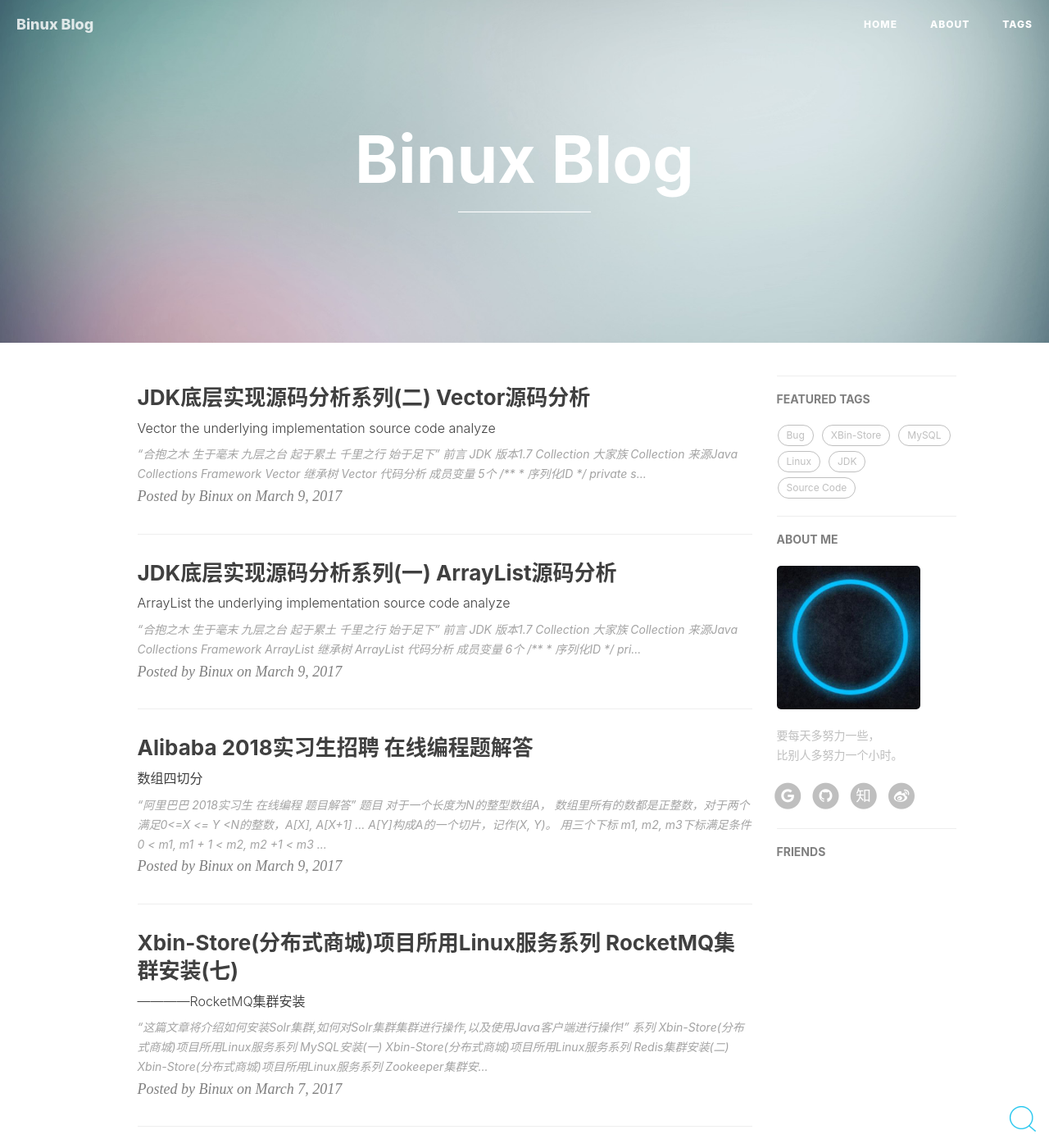
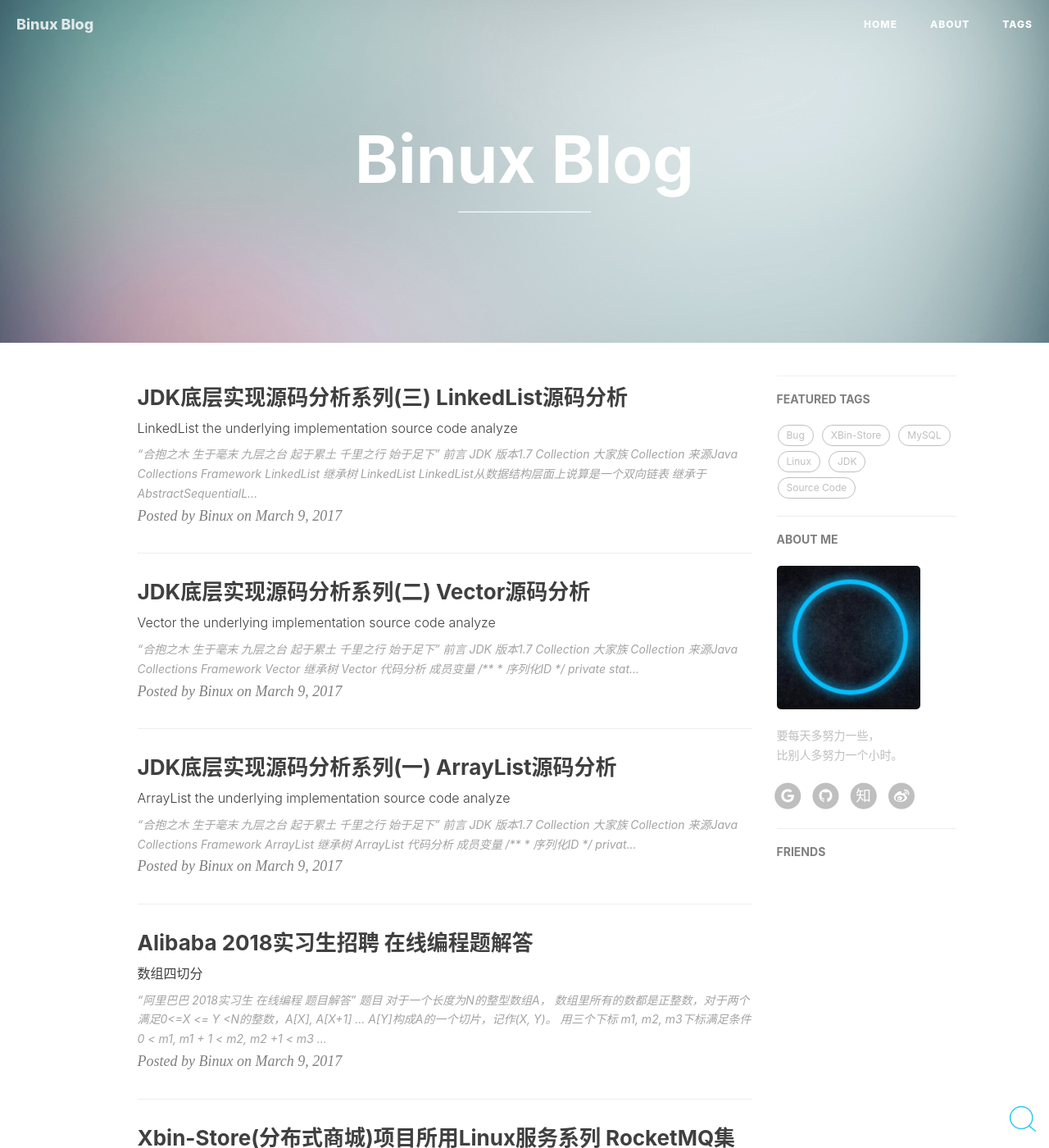
Before and after one commit to xubinux/xubinux.github.io, a Jekyll site: the page built from index.html, in a window 1280 px wide and 1400 px high. Shown: the whole window at 82% size. Built offline with Jekyll 4.4.1, drawn with Linux system fonts in a browser that asks for light colours; nearby versions of some CDN libraries; the list of posts is cut into pages by our own code; comment, search, counter and statistics services are not loaded; some of the changed lines change nothing that is shown; some of the changed text lies outside the part shown.

````diff
--- a/_config.yml
+++ b/_config.yml
@@ -10,7 +10,7 @@
 
 
 
-# SNS settings
+# SNS settings hexo
 RSS: false
 weibo_username:     xubin0830
 zhihu_username:     binux-29
--- a/_posts/2017-03-09-ArrayList-Source-Code.markdown
+++ b/_posts/2017-03-09-ArrayList-Source-Code.markdown
@@ -34,7 +34,7 @@
 
 ## 代码分析
 
-### 成员变量 6个
+### 成员变量
 ```java
     /**
      * 序列化ID
@@ -71,7 +71,7 @@
 
 > **transient**为Java关键字 作用是序列化时 忽略修饰的对象
 
-### 构造方法 3个
+### 构造方法
 ```java
     /**
      * 构造一个空的list 容量为指定的initialCapacity值大小
--- a/_posts/2017-03-09-Vector-Source-Code.markdown
+++ b/_posts/2017-03-10-Vector-Source-Code.markdown
@@ -34,7 +34,7 @@
 
 ## 代码分析
 
-### 成员变量 5个
+### 成员变量
 ```java
     /**
      * 序列化ID
@@ -69,7 +69,7 @@
 
 > **transient**为Java关键字 作用是序列化时 忽略修饰的对象
 
-### 构造方法 4个
+### 构造方法
 ```java
     /**
      * 默认构造方法 构造一个容量为10的Vector
--- /dev/null
+++ b/_posts/2017-03-11-LinkedList-Source-Code.markdown
@@ -0,0 +1,129 @@
+---
+layout:     post
+title:      "JDK底层实现源码分析系列(三) LinkedList源码分析"
+subtitle:   "LinkedList the underlying implementation source code analyze"
+date:       2017-03-09
+author:     "Binux"
+header-img: "img/in-post/JDK-Source-Code/blog.png"
+catalog: true
+tags:
+    - JDK
+    - Source Code
+---
+
+> “合抱之木 生于毫末 九层之台 起于累土 千里之行 始于足下”
+
+
+## 前言
+
+> JDK 版本1.7
+
+### Collection 大家族
+
+<img class="shadow" src="/img/in-post/JDK-Source-Code/Java-Collections.png" />
+<small class="img-hint">Collection</small>
+
+> 来源[Java Collections Framework](https://infinitescript.com/2014/10/java-collections-framework/)
+
+
+### LinkedList 继承树
+<img src="/img/in-post/JDK-Source-Code/LinkedList.png" />
+<small class="img-hint">LinkedList</small>
+
+LinkedList从数据结构层面上说算是一个双向链表 继承于AbstractSequentialList实现了List、Deque、Cloneable、Serializable
+
+有三个重要的成员变量first(链表的头节点)、last(链表的尾节点)、size(链表的长度)
+
+Node为存储数据的类 共有3个变量item(元素)、next(此元素的下一个节点)、prev(此元素的上一个节点)
+
+
+---
+
+## 分析
+
+### 链表和数组
+* 数组：<br>
+数组是将元素在内存中连续存放，由于每个元素占用内存相同，可以通过下标迅速访问数组中任何元素。但是如果要在数组中增加一个元素，需要移动大量元素，在内存中空出一个元素的空间，然后将要增加的元素放在其中。同样的道理，如果想删除一个元素，同样需要移动大量元素去填掉被移动的元素。如果应用需要快速访问数据，很少或不插入和删除元素，就应该用数组。
+
+* 链表：<br>
+链表恰好相反，链表中的元素在内存中不是顺序存储的，而是通过存在元素中的指针联系到一起。比如：上一个元素有个指针指到下一个元素，以此类推，直到最后一个元素。如果要访问链表中一个元素，需要从第一个元素开始，一直找到需要的元素位置。但是增加和删除一个元素对于链表数据结构就非常简单了，只要修改元素中的指针就可以了。如果应用需要经常插入和删除元素你就需要用链表数据结构了。
+
+* 区别：<br>
+数组静态分配内存，链表动态分配内存；<br>
+数组在内存中连续，链表不连续；<br>
+数组元素在栈区，链表元素在堆区；<br>
+数组利用下标定位，时间复杂度为O(1)，链表定位元素时间复杂度O(n)；<br>
+数组插入或删除元素的时间复杂度O(n)，链表的时间复杂度O(1)。<br>
+
+### new
+LinkedList一共有俩个构造方法，一个是无参的，新new一个size为空的LinkedList，另一个是传入一个Collection类型的集合使用addAll(size,c)把集合中的全部数据加入到新建的LinkedList
+
+```java
+ /**
+     * Inserts all of the elements in the specified collection into this
+     * list, starting at the specified position.  Shifts the element
+     * currently at that position (if any) and any subsequent elements to
+     * the right (increases their indices).  The new elements will appear
+     * in the list in the order that they are returned by the
+     * specified collection's iterator.
+     *
+     * @param index index at which to insert the first element
+     *              from the specified collection
+     * @param c collection containing elements to be added to this list
+     * @return {@code true} if this list changed as a result of the call
+     * @throws IndexOutOfBoundsException {@inheritDoc}
+     * @throws NullPointerException if the specified collection is null
+     */
+    public boolean addAll(int index, Collection<? extends E> c) {
+        // index >= 0 && index <= size;
+        // false throw new IndexOutOfBoundsException(outOfBoundsMsg(index));
+        checkPositionIndex(index);
+
+        Object[] a = c.toArray();
+        int numNew = a.length;
+        if (numNew == 0) // 传入集合为空
+            return false;
+
+        Node<E> pred, succ; // pred为被插入节点前一个节点 succ为index节点
+        if (index == size) { // 没有后继节点
+            succ = null;
+            pred = last; //
+        } else {
+            succ = node(index);
+            pred = succ.prev;
+        }
+
+        for (Object o : a) {
+            @SuppressWarnings("unchecked")
+            E e = (E) o;
+            Node<E> newNode = new Node<>(pred, e, null);
+            if (pred == null)
+                first = newNode;
+            else
+                pred.next = newNode;
+            pred = newNode;
+        }
+
+        if (succ == null) {
+            last = pred;
+        } else {
+            pred.next = succ;
+            succ.prev = pred;
+        }
+
+        size += numNew;
+        modCount++;
+        return true;
+    }
+```
+
+---
+
+## 总结
+
+
+---
+
+## 著作权声明
+
+本文首次发布于 [Binux Blog](http://binux.cn)，转载请保留以上链接
````
Also changed, not shown: img/in-post/JDK-Source-Code/LinkedList.png (added).
